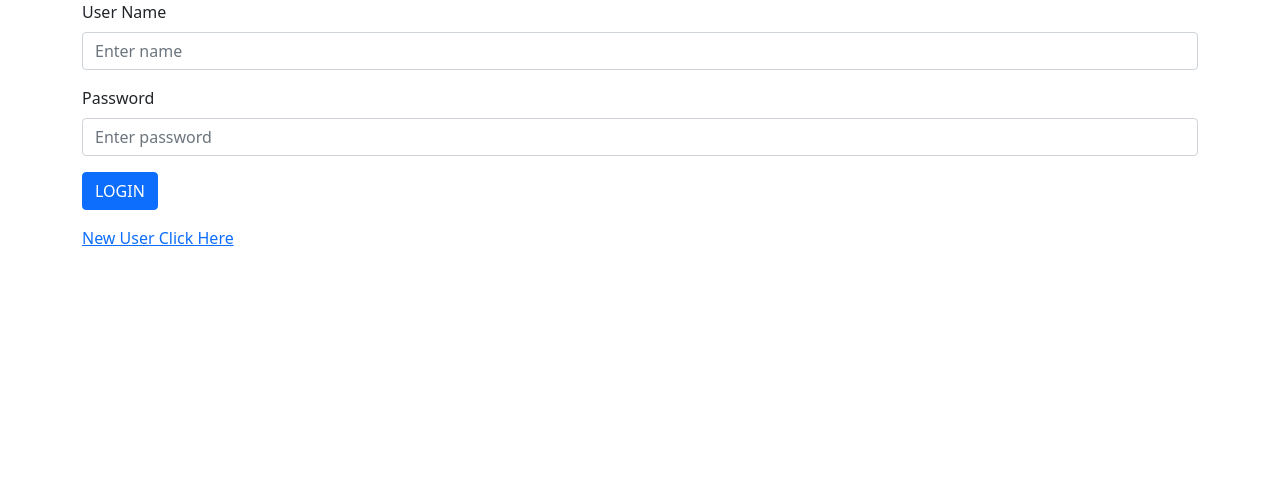
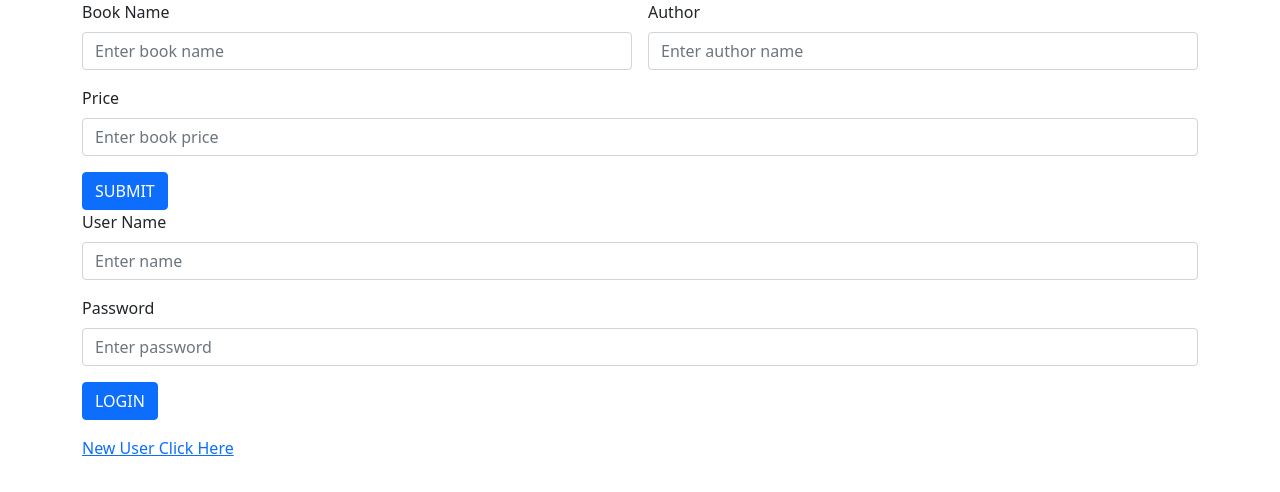
Before and after one commit to sruthybabu/Book-ReactApp, a React (Create React App) app: page / in a window 1280 px wide. Shown: the top 492 px of the page. Built offline with nearby package versions, Linux system fonts and the light colour scheme.

Commit message:
Add book complete

```diff
--- a/src/App.js
+++ b/src/App.js
@@ -5,14 +5,16 @@
 import Login from './components/Login';
 import { BrowserRouter, Route, Routes } from 'react-router-dom';
 import Register from './components/Register';
+import Addbook from './components/Addbook';
 function App() {
   return (
     <div>
-
+<Addbook/>
 <BrowserRouter>
 <Routes>
 <Route path="/" exact element={<Login/>}/>
 <Route path="/regiser" exact element={<Register/>}/>
+
 </Routes>
 </BrowserRouter>
 
--- /dev/null
+++ b/src/components/Addbook.js
@@ -0,0 +1,40 @@
+import React, { useState } from 'react'
+
+const Addbook = () => {
+    var [bookname,setBook]=useState("")
+    var [author,setAuthor]=useState("")
+    var [price,setPrice]=useState("")
+    const subData=()=>{
+        const data={"bookName":bookname,"author":author,"price":price}
+        console.log(data)
+    }
+  return (
+    <div>
+        <div className="container">
+    <div className="row">
+        <div className="col col12 col-sm-12 col-md-12 col-lg-12 col-xl-12 col-xxl-12">
+            <div className="row g-3">
+                <div className="col col-12 col-sm-6 col-md-6 col-lg-6 col-xl-6 col-xxl-6">
+                    <label for="" className="form-label">Book Name</label>
+                    <input onChange={(e)=>{setBook(e.target.value)}} placeholder="Enter book name" type="text" className="form-control"/>
+                </div>
+                <div className="col col-12 col-sm-6 col-md-6 col-lg-6 col-xl-6 col-xxl-6">
+                    <label for="" className="form-label">Author</label>
+                    <input onChange={(e)=>{setAuthor(e.target.value)}} placeholder="Enter author name" type="text" className="form-control"/>
+                </div>
+                <div className="col col-12 col-sm-12 col-md-12 col-lg-12 col-xl-12 col-xxl-12">
+                    <label for="" className="form-label">Price</label>
+                    <input onChange={(e)=>{setPrice(e.target.value)}} placeholder="Enter book price" type="text" className="form-control"/>
+                </div>
+                <div className="col col-12 col-sm-6 col-md-6 col-lg-6 col-xl-6 col-xxl-6">
+                    <button onClick={subData} className="btn btn-primary">SUBMIT</button>
+                </div>
+            </div>
+        </div>
+    </div>
+</div>
+    </div>
+  )
+}
+
+export default Addbook
```
